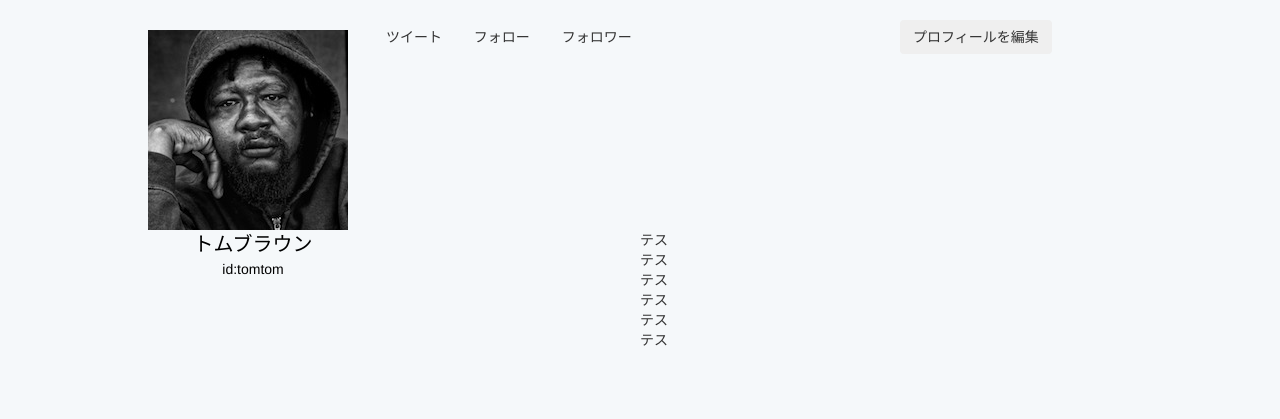
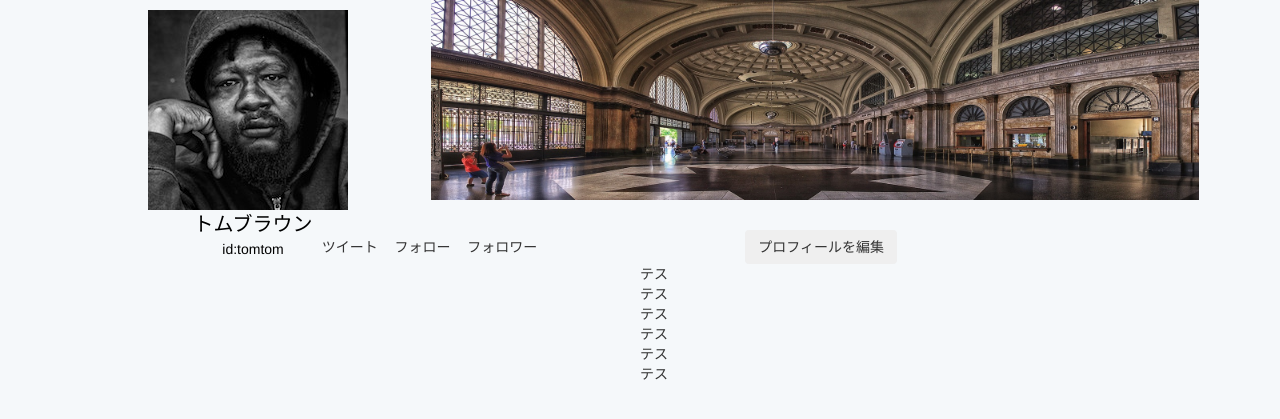
Before and after one commit to ingramat/CICADA, a PHP site: page /profile.html in a window 1280 px wide; the page is wider, and only the part inside the window is pictured. Shown: the part 84-503 px from the top of that part. Run offline with PHP 8.4, Linux system fonts and the light colour scheme.

Commit message:
プロフィール画面のUI改善

```diff
--- a/css/profile.css
+++ b/css/profile.css
@@ -40,3 +40,10 @@ a:visited:not(.btn) {
 .btn{
   cursor:pointer;
 }
+#img_pprofile{
+  margin-left:15%;
+  margin-right:15%;
+  /*width:80%;*/
+  height:200px;
+  z-index: -1;
+}
--- a/profile.html
+++ b/profile.html
@@ -37,6 +37,8 @@
   </header>
   <main>
     <!-- <section id="profile"> -->
+    <div class="row">
+      <div class="col-sm-2">
         <div id="profile">
           <img src="img/profile.jpg" alt="">
           <p id="information"><span id="name"><a href="">トムブラウン</a></span><br>
@@ -44,8 +46,17 @@
           <!-- <button type="button" class="btn btn-default btn-info header">フォロー</button>
           <button type="button" class="btn btn-default btn-info header">フォロワー</button> -->
         </div>
+      </div>
+      <div class="col-sm-10">
+        <img src="img/test.jpg" alt="" id="img_pprofile">
+      </div>
+    </div>
+
     <!-- </section> -->
+    <div class="row">
       <div class="row zaki">
+        <div class="col-sm-2"></div>
+        <div class="col-sm-10">
           <div class="col-sm-1">
             <span class="btn">ツイート</span>
           </div>
@@ -58,6 +69,8 @@
           <div class="col-sm-3"></div>
           <div class="col-sm-3"><button type="button" class="btn btn-default　header">プロフィールを編集</button></div>
         </div>
+      </div>
+    </div>
     <div class="tweet">テス</div>
     <div class="tweet">テス</div>
     <div class="tweet">テス</div>
```
Also changed, not shown: img/test.jpg (added). Lines whose indentation alone changed are shown as unchanged.
